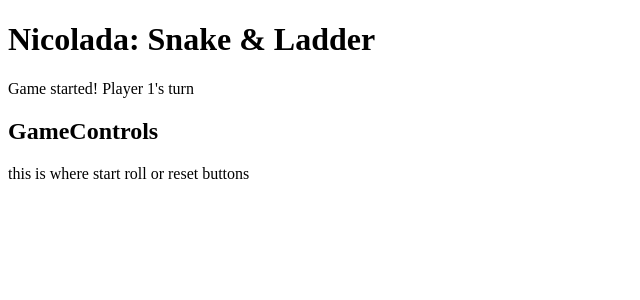
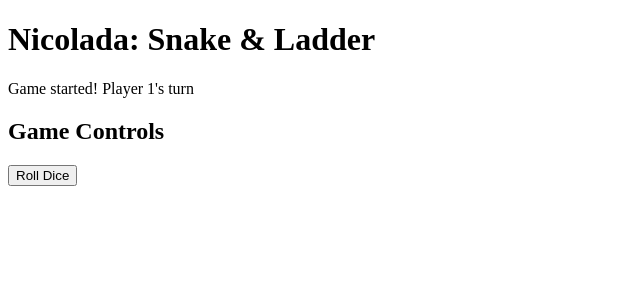
Before and after one commit to salamantalel/Snake-Ladder, a React (Create React App) app: page /controls in a window 1280 px wide. Shown: the top 300 px of the page, without its empty margins (0-640 px from the left). Built offline with nearby package versions, Linux system fonts and the light colour scheme.

Commit message:
Update GameControls.js

```diff
--- a/src/components/GameControls.js
+++ b/src/components/GameControls.js
@@ -1,13 +1,77 @@
 import React from "react";
 
-function GameControls() {
+const snakes = {
+  16: 6,
+  48: 30,
+  62: 19,
+  64: 60,
+  79: 19,
+  93: 68,
+  95: 24,
+  98: 78,
+};
 
-    return (
-        <div>
-            <h2>GameControls</h2>
-            <p>this is where start roll or reset buttons</p>
-        </div>
-    );
+const ladders = {
+  1: 38,
+  4: 14,
+  9: 31,
+  21: 42,
+  28: 84,
+  36: 44,
+  51: 67,
+  71: 91,
+  80: 100,
+};
+
+function GameControls({
+  players,
+  setPlayers,
+  currentPlayerIndex,
+  setCurrentPlayerIndex,
+  setGameMessage,
+}) {
+  const rollDice = () => {
+    const roll = Math.floor(Math.random() * 6) + 1;
+    let currentPlayer = players[currentPlayerIndex];
+    let newPos = currentPlayer.position + roll;
+
+    if (newPos > 100) newPos = currentPlayer.position;
+
+    if (ladders[newPos]) {
+      setGameMessage(
+        `${currentPlayer.name} rolled a ${roll}, climbed a ladder to ${ladders[newPos]}!`
+      );
+      newPos = ladders[newPos];
+    } else if (snakes[newPos]) {
+      setGameMessage(
+        `${currentPlayer.name} rolled a ${roll}, got bitten by a snake and slid to ${snakes[newPos]}!`
+      );
+      newPos = snakes[newPos];
+    } else {
+      setGameMessage(`${currentPlayer.name} rolled a ${roll} and moved to ${newPos}.`);
+    }
+
+    const updatedPlayers = [...players];
+    updatedPlayers[currentPlayerIndex] = {
+      ...currentPlayer,
+      position: newPos,
+    };
+    setPlayers(updatedPlayers);
+
+    if (newPos === 100) {
+      setGameMessage(`${currentPlayer.name} wins the game! 🎉`);
+      return;
+    }
+
+    setCurrentPlayerIndex((currentPlayerIndex + 1) % players.length);
+  };
+
+  return (
+    <div className="game-controls">
+      <h2>Game Controls</h2>
+      <button onClick={rollDice}>Roll Dice</button>
+    </div>
+  );
 }
 
 export default GameControls;
```
